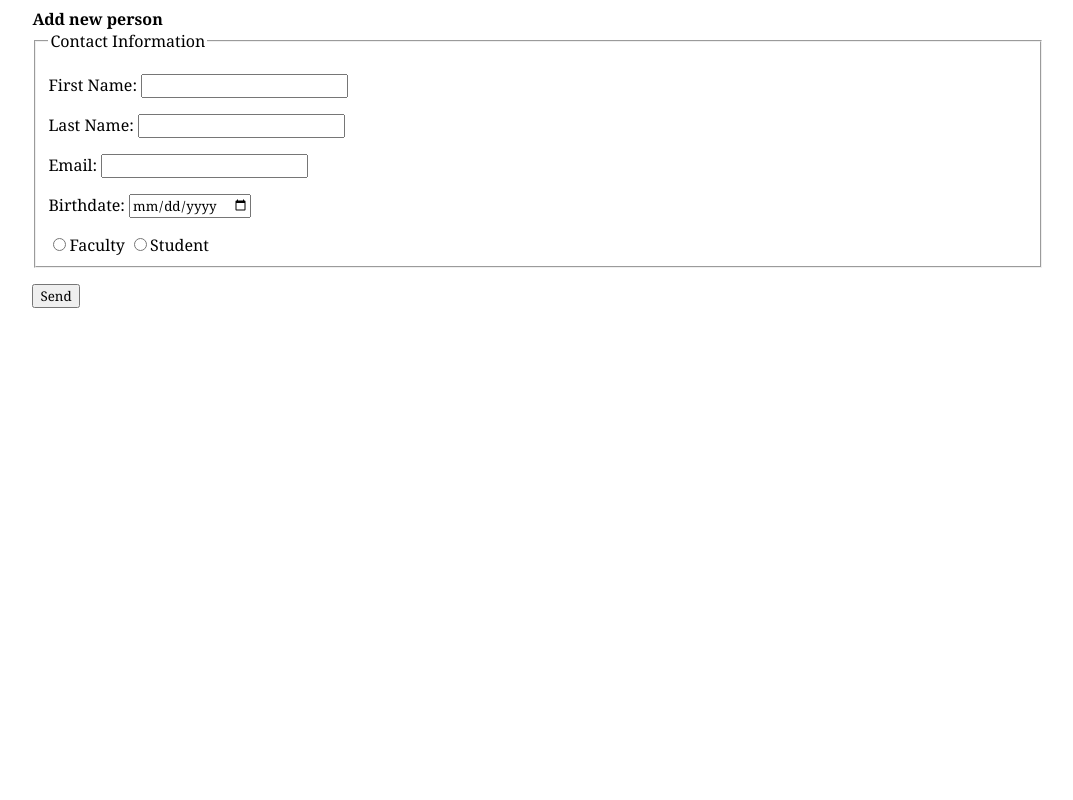
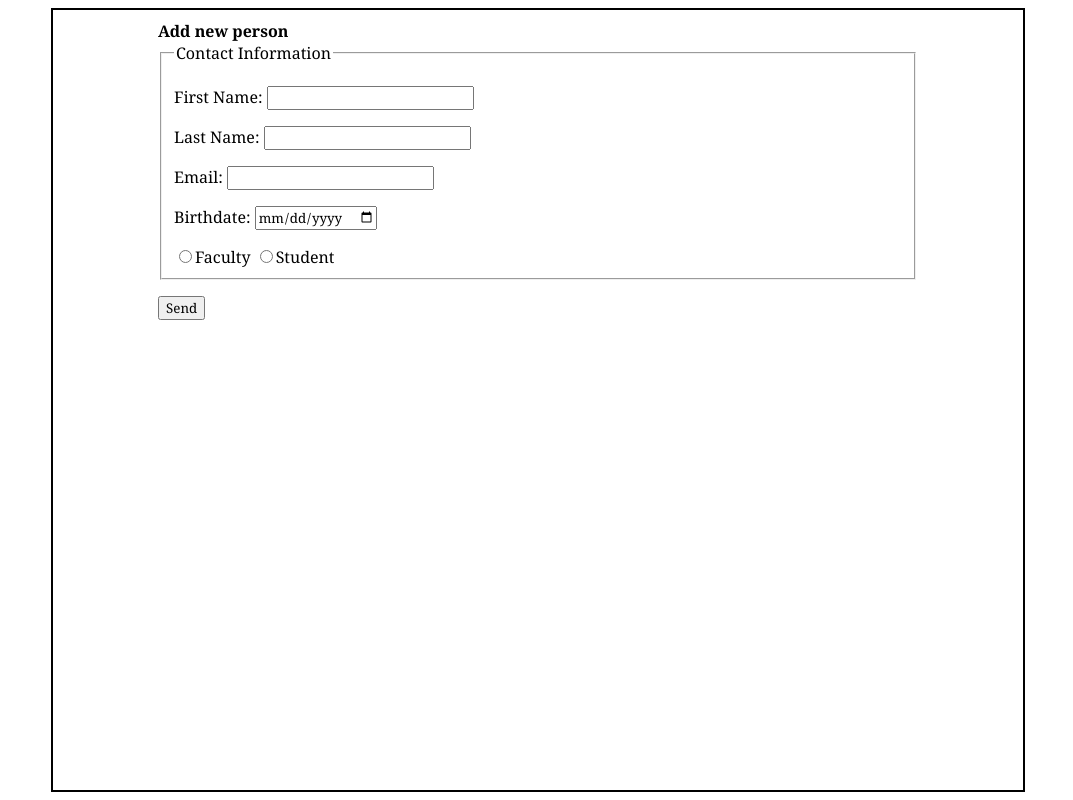
Before and after one commit to Jenglish3761/Project-VI, a PHP site: page /php/request_access.php in a window 1280 px wide. Shown: the whole page, without its empty margins (102-1175 px from the left). Run offline with PHP 8.4, Linux system fonts and the light colour scheme.

Commit message:
Update request_access.php

```diff
--- a/php/request_access.php
+++ b/php/request_access.php
@@ -4,7 +4,7 @@
 	  <link rel="stylesheet" type="text/css" href="../css/project_style.css">
   </head>
 
-  <body>
+  <body class="border">
 
   <form action="request_added.php" method="post">
 
```
